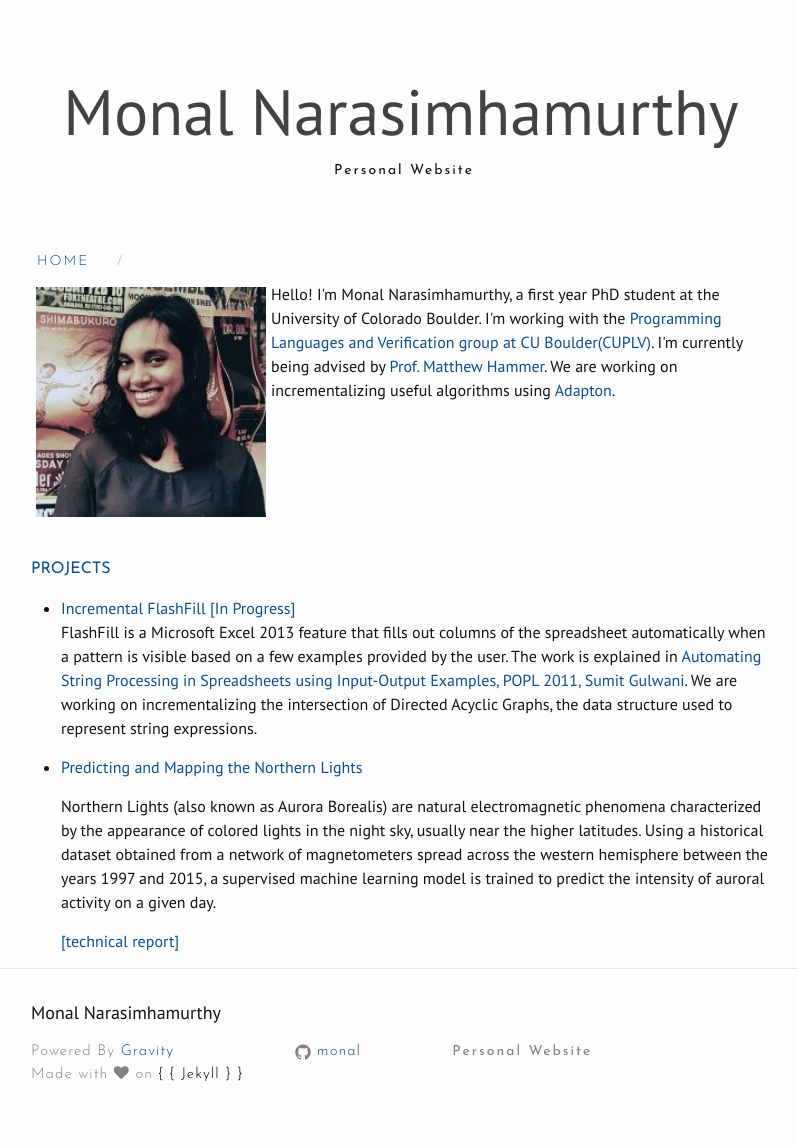
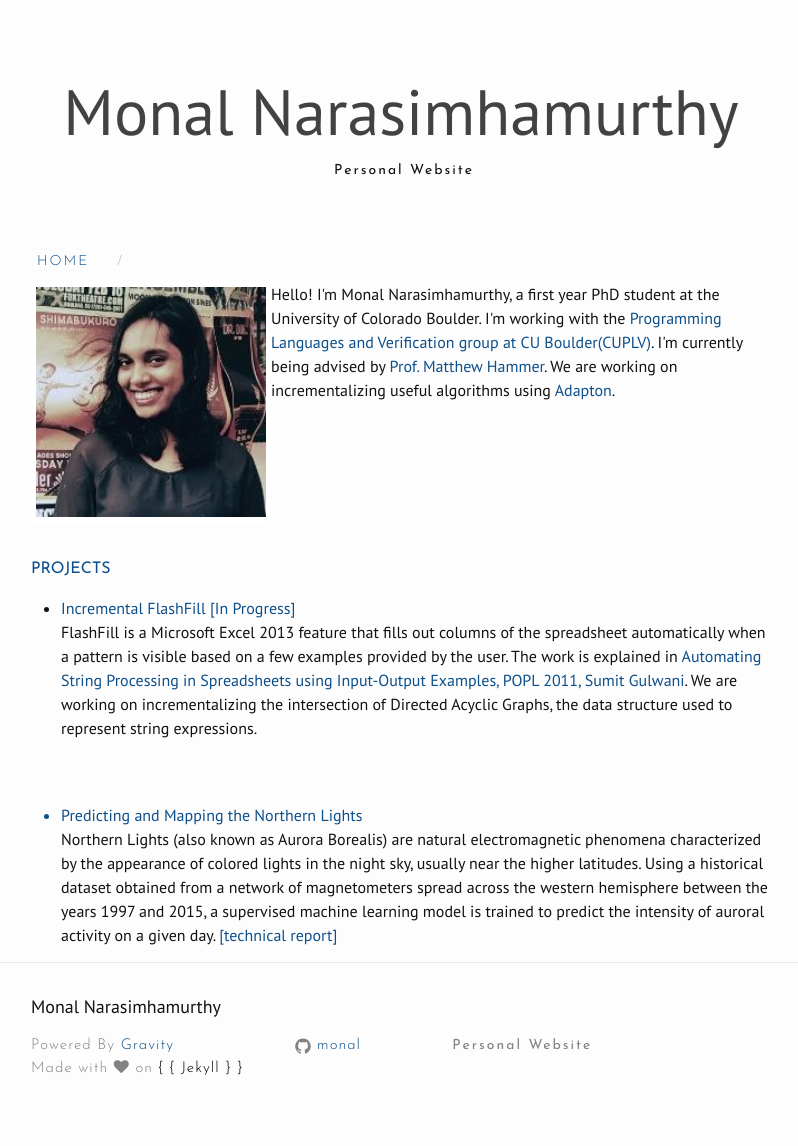
Before and after one commit to monal/monal.github.io, a Jekyll site: the page built from index.html, in a window 1280 px wide. Shown: the whole page, without its empty margins (239-1037 px from the left). Built offline with Jekyll 4.4.1, drawn with Linux system fonts in a browser that asks for light colours; nearby versions of some CDN libraries.

Commit message:
Add text

```diff
--- a/index.html
+++ b/index.html
@@ -14,11 +14,12 @@ layout: default
 <li><a href="https://github.com/cuplv/incremental-flashfill">Incremental FlashFill [In Progress]</a></li>
 <p>FlashFill is a Microsoft Excel 2013 feature that fills out columns of the spreadsheet automatically when a pattern is visible based on a few examples provided by the user. The work is explained in
 <a href="http://research.microsoft.com/en-us/um/people/sumitg/pubs/popl11-synthesis.pdf">Automating String Processing in Spreadsheets using Input-Output Examples, POPL 2011, Sumit Gulwani</a>. We are working on incrementalizing the intersection of Directed Acyclic Graphs, the data structure used to represent string expressions.</p>
-<li><p style="color:#0D4F8B">Predicting and Mapping the Northern Lights</li>
+<br></br>
+<li style="color:#0D4F8B">Predicting and Mapping the Northern Lights</li>
 Northern Lights (also known as Aurora Borealis) are natural electromagnetic phenomena characterized by
 the appearance of colored lights in the night sky, usually near the higher latitudes.
 Using a historical dataset obtained from a network of magnetometers spread across the western hemisphere between the years 1997 and 2015, a supervised machine learning model is
-trained to predict the intensity of auroral activity on a given day.</p>
+trained to predict the intensity of auroral activity on a given day.
 <a href="http://scholar.colorado.edu/csci_techreports/1036">[technical report]</a>
 </ul>
 </div>
```
